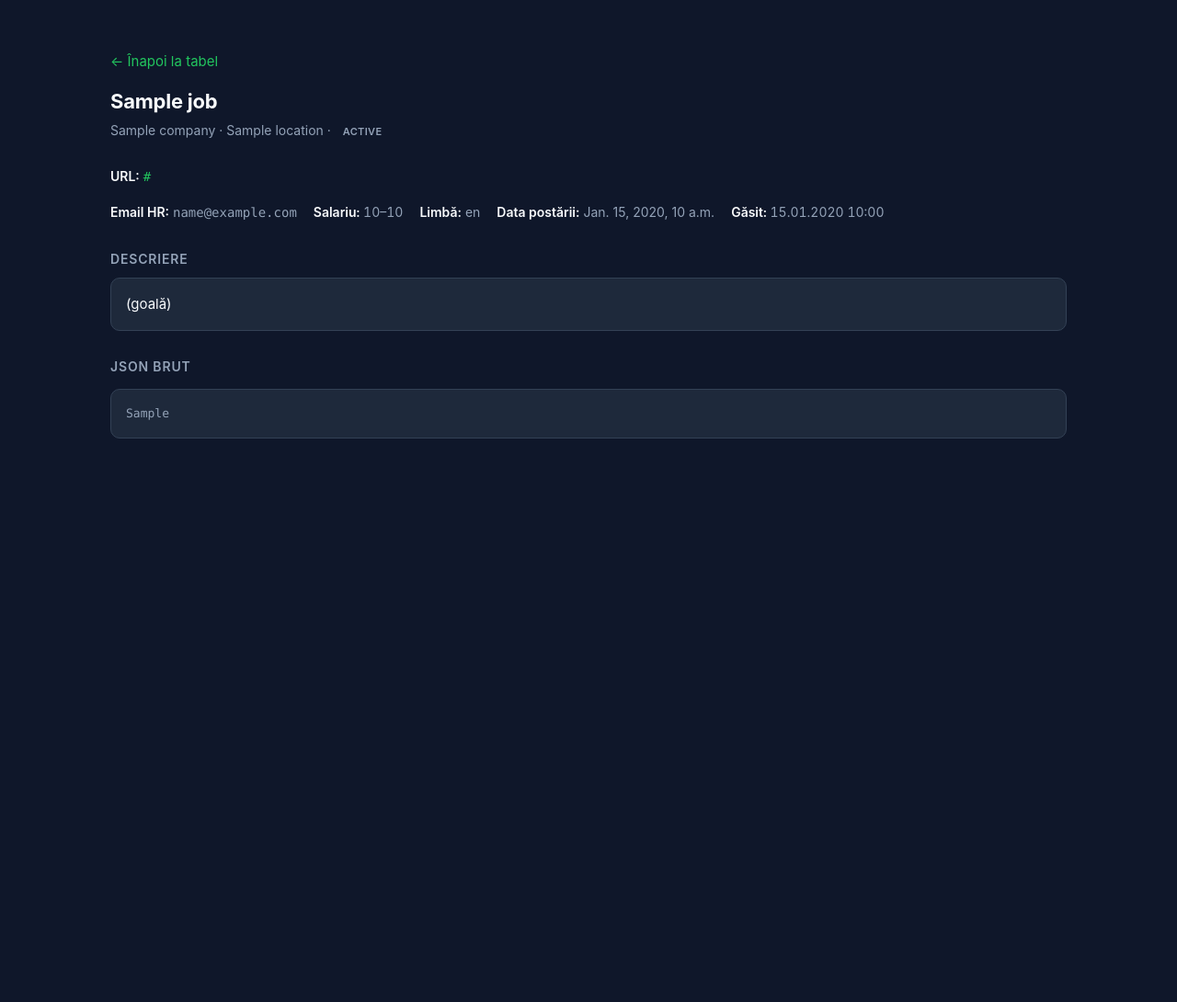
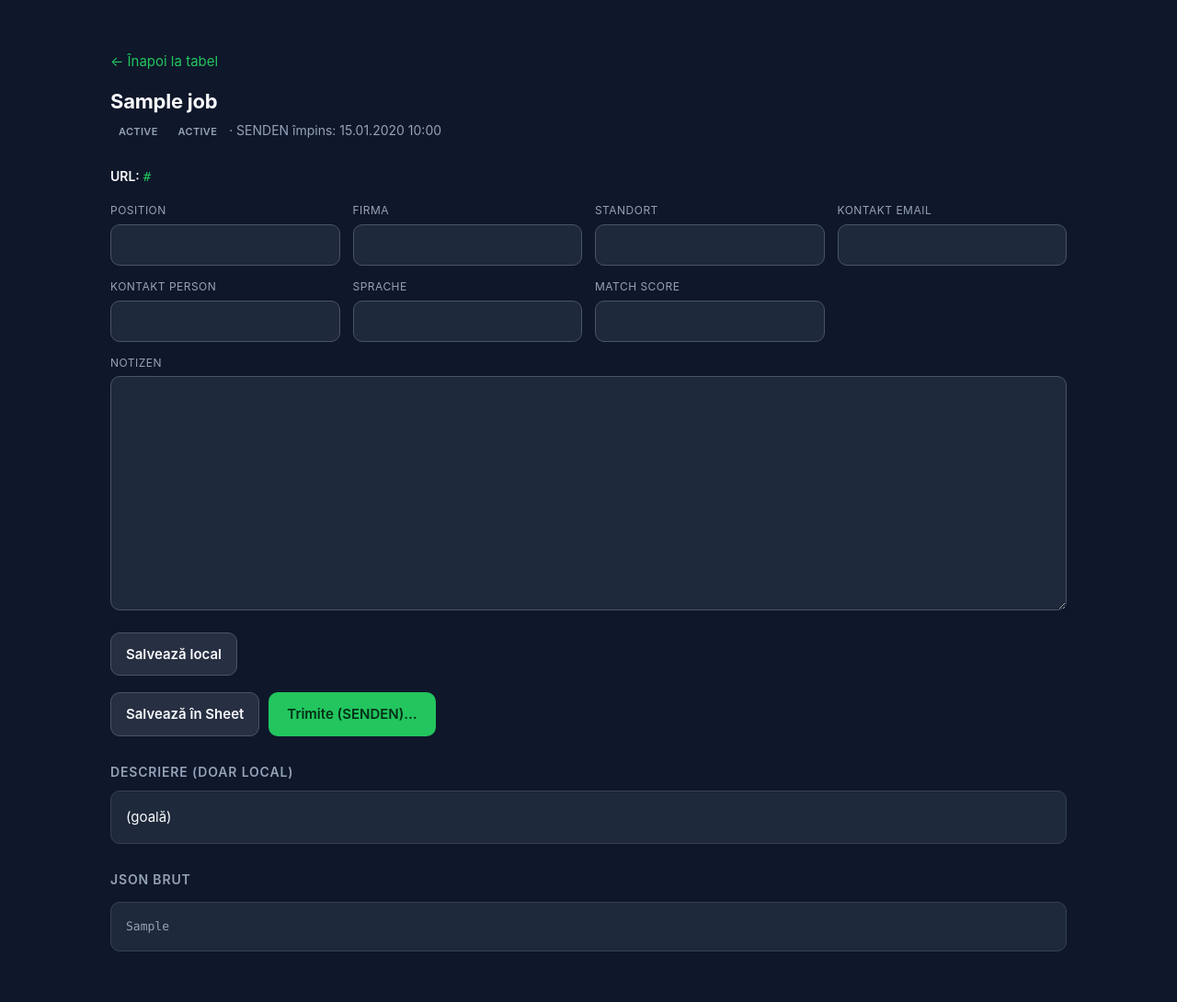
Before and after one commit to Geronimo1975/Job_app, a Django app: template dashboard/jobs/templates/jobs/detail.html in a window 1280 px wide. Shown: the top 1090 px of the page at 92% size. Before the commit the page ends 477 px from the top, so only its background shows below. Run offline with Django 5.2, Linux system fonts and the light colour scheme; tables that the repository leaves empty hold one stand-in row (values such as "Sample post"); the template is opened without the code that fills it: values that come from a table or form of the project are taken from there, most other values are stand-ins (such as "Sample title", 1, 10 or a date in 2020); data that the repository does not hold is empty.

Commit message:
feat(dashboard): UI editare + confirmare SENDEN + stare trimitere (JOB-41)

```diff
--- a/dashboard/jobs/templates/jobs/base.html
+++ b/dashboard/jobs/templates/jobs/base.html
@@ -94,6 +94,35 @@
     pre.raw { background:var(--surface); border:1px solid var(--border); border-radius:var(--radius);
               padding:16px; overflow:auto; font-size:13px; color:var(--muted); }
 
+    /* Formular de editare (detail) */
+    .form-grid { display:grid; grid-template-columns:repeat(auto-fill,minmax(240px,1fr));
+                 gap:14px; margin:0 0 16px; }
+    .form-grid .full { grid-column:1 / -1; }
+    .field label { display:block; font-size:12px; color:var(--muted); margin-bottom:5px;
+                   text-transform:uppercase; letter-spacing:.04em; }
+    .field input, .field textarea, .field select {
+      width:100%; padding:10px 12px; background:var(--surface); color:var(--fg);
+      border:1px solid var(--border-strong); border-radius:var(--radius); font:inherit;
+      transition:border-color var(--dur) ease, box-shadow var(--dur) ease;
+    }
+    .field input:focus, .field textarea:focus {
+      outline:none; border-color:var(--accent); box-shadow:0 0 0 3px rgba(34,197,94,.25);
+    }
+    .actions { display:flex; flex-wrap:wrap; gap:10px; margin:18px 0 8px; }
+    .btn-secondary { padding:11px 16px; background:var(--surface-2); color:var(--fg);
+                     border:1px solid var(--border-strong); font-weight:600; }
+    .btn-secondary:hover { border-color:var(--accent); }
+    .btn-danger { padding:11px 16px; background:var(--err); color:#fff; font-weight:600; }
+    /* Badge stare trimitere */
+    .pill.draft { background:rgba(148,163,184,.15); color:var(--muted); }
+    .pill.senden_pushed { background:rgba(245,158,11,.15); color:var(--warn); }
+    .pill.processed { background:rgba(34,197,94,.15); color:var(--ok); }
+    /* Banner mod poll */
+    .banner { padding:12px 16px; border-radius:var(--radius); margin:0 0 18px; font-size:14px;
+              border:1px solid; }
+    .banner.live { background:rgba(239,68,68,.1); color:var(--err); border-color:rgba(239,68,68,.35); }
+    .banner.dry { background:rgba(245,158,11,.1); color:var(--warn); border-color:rgba(245,158,11,.35); }
+
     @media (max-width:520px) {
       .add-row { flex-direction:column; }
       .btn-primary { width:100%; }
--- a/dashboard/jobs/templates/jobs/detail.html
+++ b/dashboard/jobs/templates/jobs/detail.html
@@ -4,24 +4,40 @@
   <p><a href="{% url 'index' %}">← Înapoi la tabel</a></p>
   <h1>{{ job.title|default:"(fără titlu)" }}</h1>
   <p class="sub">
-    {{ job.company|default:"—" }} · {{ job.location|default:"—" }} ·
     <span class="pill {{ job.extraction_status }}">{{ job.extraction_status }}</span>
+    <span class="pill {{ job.send_state }}">{{ job.send_state }}</span>
+    {% if job.sheet_pushed_at %} · SENDEN împins: {{ job.sheet_pushed_at|date:"d.m.Y H:i" }}{% endif %}
   </p>
-
   <div class="meta">
     <span><strong>URL:</strong> <a href="{{ job.url }}" target="_blank" rel="noopener" class="mono">{{ job.url }}</a></span>
   </div>
-  <div class="meta">
-    <span><strong>Email HR:</strong> <span class="mono">{{ job.email_hr|default:"—" }}</span></span>
-    <span class="num"><strong>Salariu:</strong> {{ job.salary_min|default:"?" }}–{{ job.salary_max|default:"?" }}</span>
-    <span><strong>Limbă:</strong> {{ job.language|default:"—" }}</span>
-    <span><strong>Data postării:</strong> {{ job.date_posted|default:"—" }}</span>
-    <span class="num"><strong>Găsit:</strong> {{ job.created_at|date:"d.m.Y H:i" }}</span>
+
+  <form method="post" action="{% url 'job_detail' job.pk %}">
+    {% csrf_token %}
+    <div class="form-grid">
+      <div class="field"><label for="id_title">Position</label>{{ form.title }}</div>
+      <div class="field"><label for="id_company">Firma</label>{{ form.company }}</div>
+      <div class="field"><label for="id_location">Standort</label>{{ form.location }}</div>
+      <div class="field"><label for="id_email_hr">Kontakt Email</label>{{ form.email_hr }}</div>
+      <div class="field"><label for="id_contact_person">Kontakt Person</label>{{ form.contact_person }}</div>
+      <div class="field"><label for="id_language">Sprache</label>{{ form.language }}</div>
+      <div class="field"><label for="id_match_score">Match Score</label>{{ form.match_score }}</div>
+      <div class="field full"><label for="id_notizen">Notizen</label>{{ form.notizen }}</div>
+    </div>
+    <div class="actions">
+      <button type="submit" class="btn-secondary">Salvează local</button>
+    </div>
+  </form>
+
+  <div class="actions">
+    <form method="post" action="{% url 'push_job' job.pk %}">
+      {% csrf_token %}<button type="submit" class="btn-secondary">Salvează în Sheet</button>
+    </form>
+    <a href="{% url 'send_job' job.pk %}"><button type="button" class="btn-primary">Trimite (SENDEN)…</button></a>
   </div>
 
-  <h3>Descriere</h3>
+  <h3>Descriere (doar local)</h3>
   <div class="desc">{{ job.description|default:"(goală)" }}</div>
-
   <h3>JSON brut</h3>
   <pre class="raw mono">{{ job.raw_json }}</pre>
 {% endblock %}
```
Also changed, not shown: dashboard/jobs/templates/jobs/index.html (+7 -1 lines), dashboard/jobs/templates/jobs/send_confirm.html (added, +32 -0 lines).
